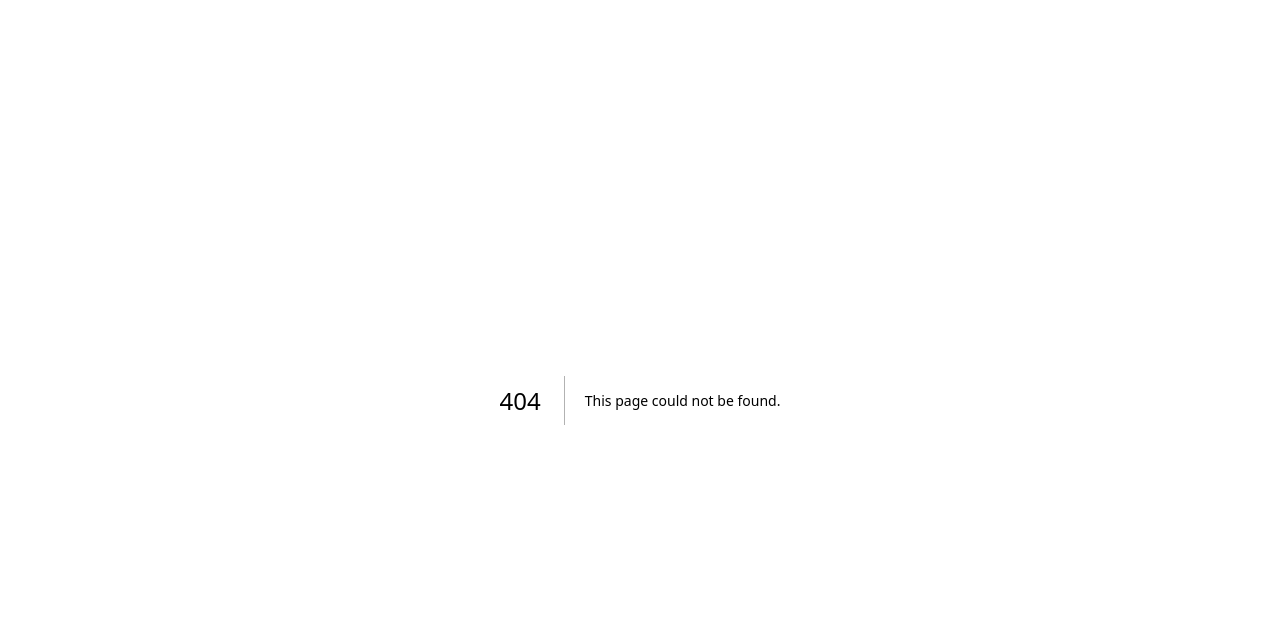
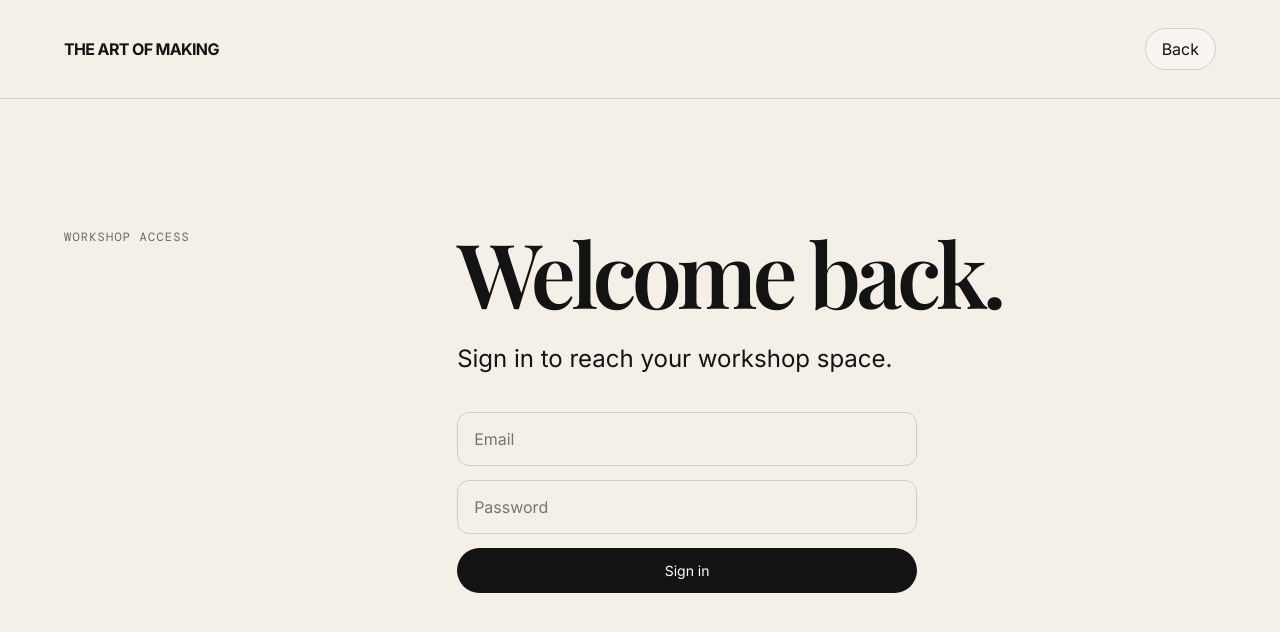
Before and after one commit to adelos-corp/aomwrkshp, a Next.js app: page /login in a window 1280 px wide. Before the commit this address had no page. Shown: the top 632 px of the page. Built offline with nearby package versions, Linux system fonts and the light colour scheme.

Commit message:
Build app/login/page.tsx

```diff
--- /dev/null
+++ b/app/login/page.tsx
@@ -0,0 +1,26 @@
+import Link from "next/link";
+
+export default function Login() {
+  return (
+    <main className="site">
+      <nav className="nav" style={{ position: "static" }}>
+        <div className="mark">THE ART OF MAKING</div>
+        <Link className="nav-login" href="/">Back</Link>
+      </nav>
+      <section className="section" style={{ minHeight: "80vh" }}>
+        <div className="section-grid">
+          <div className="eyebrow">Workshop access</div>
+          <div>
+            <h2>Welcome back.</h2>
+            <p className="lead">Sign in to reach your workshop space.</p>
+            <form style={{ maxWidth: 460, display: "grid", gap: 14, marginTop: 36 }}>
+              <input placeholder="Email" type="email" required style={{ padding: 16, borderRadius: 12, border: "1px solid var(--line)", background: "transparent" }} />
+              <input placeholder="Password" type="password" required style={{ padding: 16, borderRadius: 12, border: "1px solid var(--line)", background: "transparent" }} />
+              <button className="cta" style={{ border: 0, cursor: "pointer", justifyContent: "center" }}>Sign in</button>
+            </form>
+          </div>
+        </div>
+      </section>
+    </main>
+  );
+}
```
